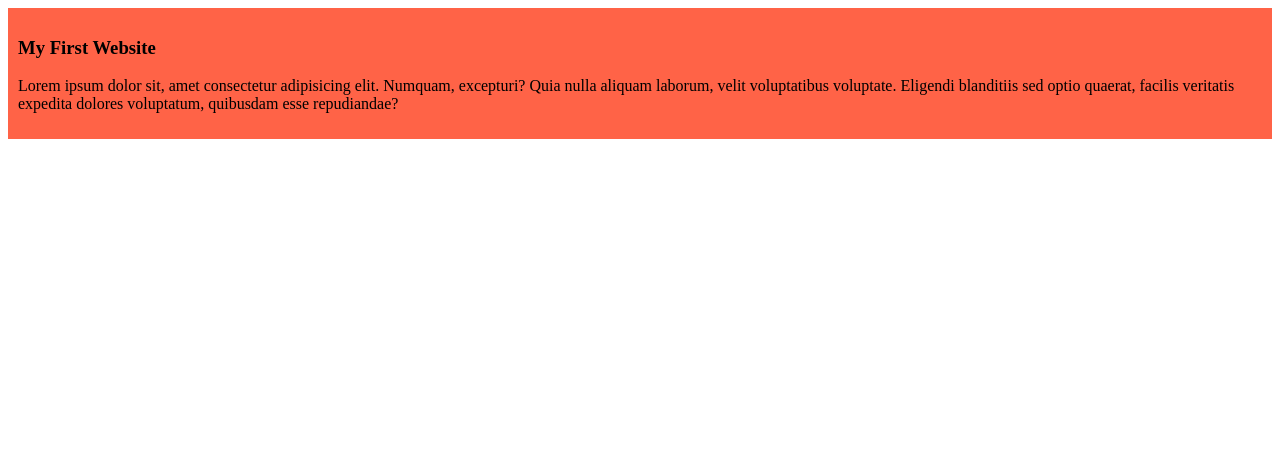
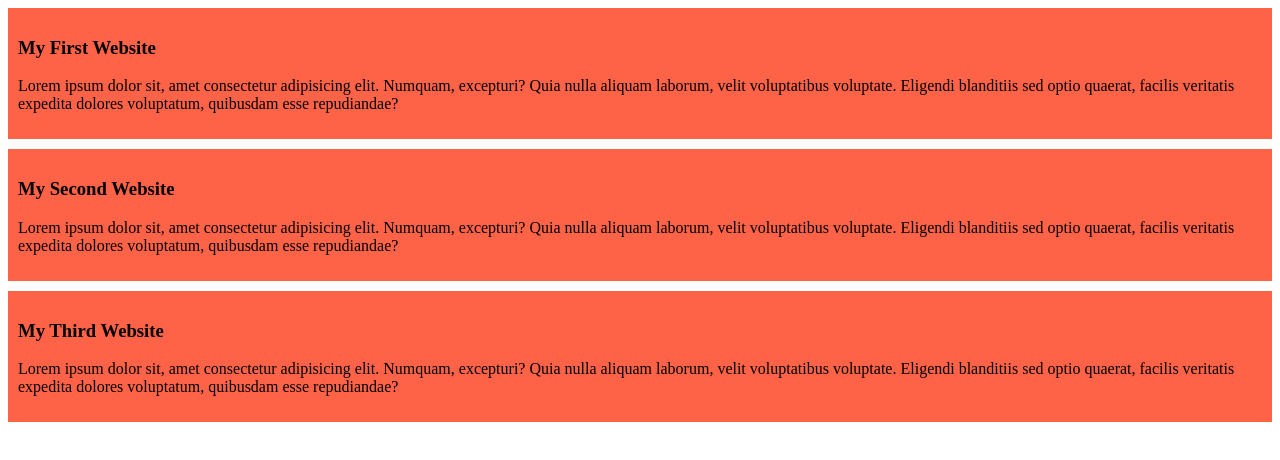
Before and after one commit to salimsojol/my-simple-website, a plain HTML site: page index.html in a window 1280 px wide. Drawn offline with Linux system fonts and the light colour scheme.

Commit message:
added the second blog

```diff
--- a/blog.css
+++ /dev/null
@@ -1,4 +0,0 @@
-div{
-    background-color: tomato;
-    padding: 10px
-}
--- a/index.html
+++ b/index.html
@@ -11,6 +11,13 @@
         <h3>My First Website</h3>
         <p>Lorem ipsum dolor sit, amet consectetur adipisicing elit. Numquam, excepturi? Quia nulla aliquam laborum, velit voluptatibus voluptate. Eligendi blanditiis sed optio quaerat, facilis veritatis expedita dolores voluptatum, quibusdam esse repudiandae?</p>
     </div>
-
+    <div>
+        <h3>My Second Website</h3>
+        <p>Lorem ipsum dolor sit, amet consectetur adipisicing elit. Numquam, excepturi? Quia nulla aliquam laborum, velit voluptatibus voluptate. Eligendi blanditiis sed optio quaerat, facilis veritatis expedita dolores voluptatum, quibusdam esse repudiandae?</p>
+    </div>
+    <div>
+        <h3>My Third Website</h3>
+        <p>Lorem ipsum dolor sit, amet consectetur adipisicing elit. Numquam, excepturi? Quia nulla aliquam laborum, velit voluptatibus voluptate. Eligendi blanditiis sed optio quaerat, facilis veritatis expedita dolores voluptatum, quibusdam esse repudiandae?</p>
+    </div>
 </body>
 </html>
--- a/styles/blog.css
+++ b/styles/blog.css
@@ -1,4 +1,5 @@
 div{
     background-color: tomato;
-    padding: 10px
+    padding: 10px;
+    margin-bottom: 10px;
 }
```
